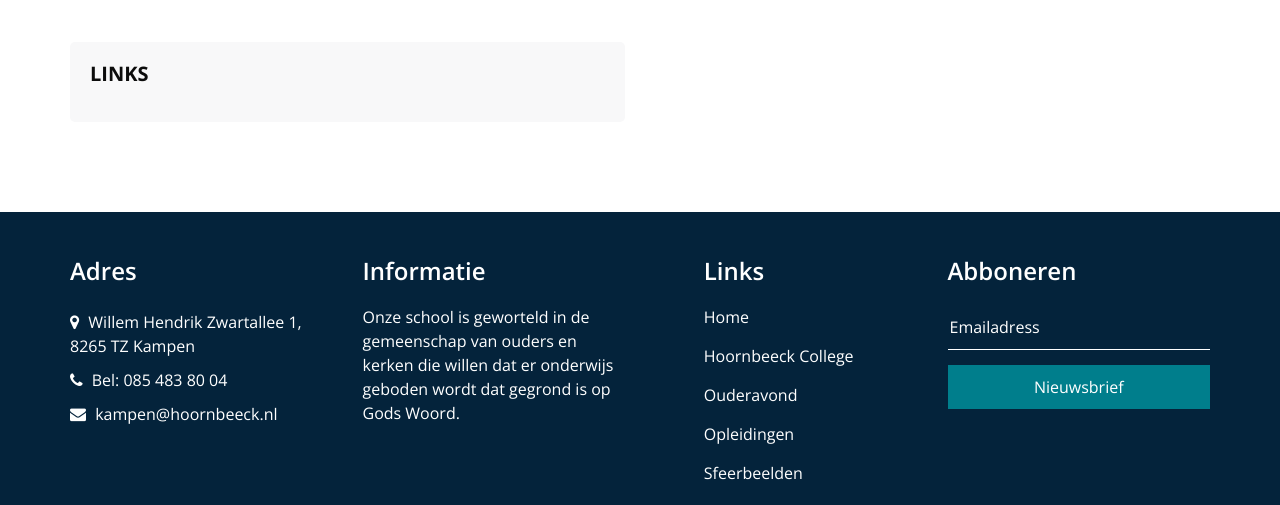
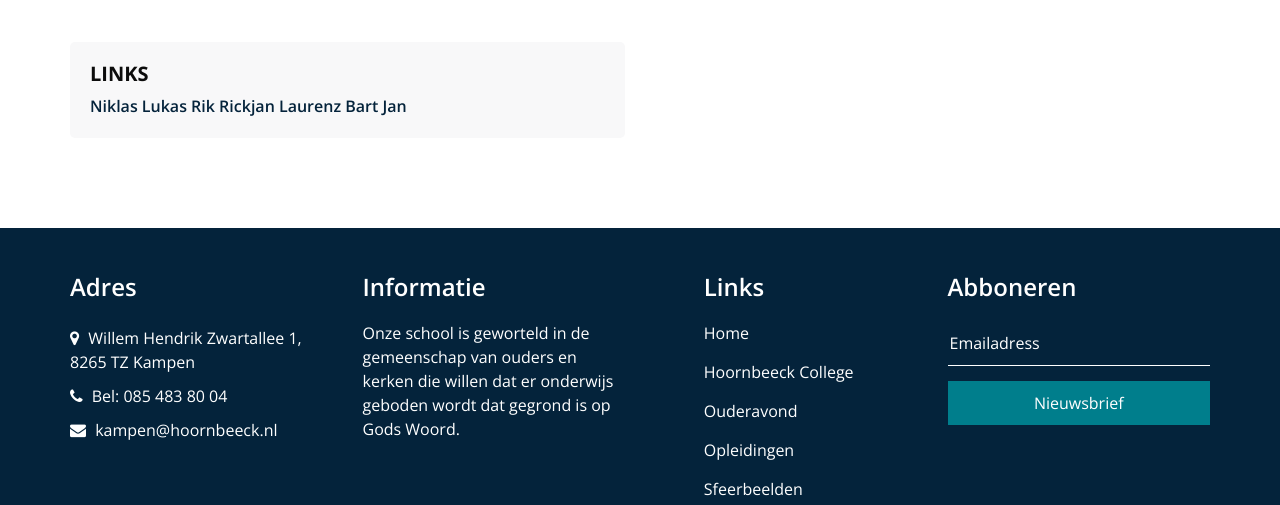
Before and after one commit to ThijsVos123/OuderavondProject, a plain HTML site: page links.html in a window 1280 px wide. Shown: the part 259-764 px from the top of the page. Drawn offline with nearby package versions, Linux system fonts and the light colour scheme; some packages are replaced by stand-ins of ours.

Commit message:
Update links.html

```diff
--- a/links.html
+++ b/links.html
@@ -107,9 +107,14 @@
                 <h5>
                   Links
                 </h5>
-                <p>
-
-                </p>
+                <a>
+                  <a class="links" href="https://niklashoefnagel.github.io/ouderavondkampen/">Niklas</a>
+                  <a class="links" href="https://lukas-schaak.github.io/ProjectwebsiteOuderavond/">Lukas</a>
+                  <a class="links" href="https://rikohboyo.github.io/OuderAvondKampen/">Rik</a>
+                  <a class="links" href="">Rickjan</a>
+                  <a class="links" href="https://laurenz-hotting.github.io/Ouderavond/">Laurenz</a>
+                  <a class="links" href="">Bart Jan</a>
+                </a>
               </div>
             </div>
           </div>
```
